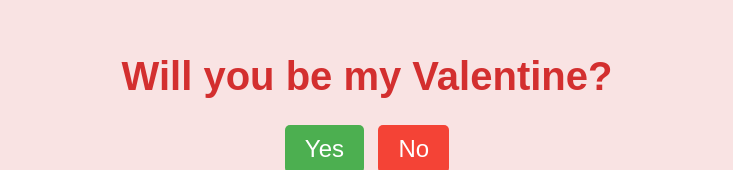
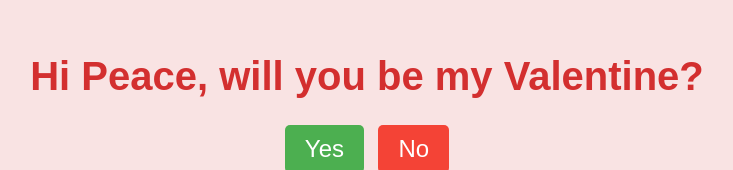
Before and after one commit to Vanlexkolus/Val, a plain HTML site: page index.html in a window 1280 px wide. Shown: the part 138-308 px from the top of the page, without its empty margins (273-1006 px from the left). Drawn offline with Linux system fonts and the light colour scheme.

Commit message:
added her name

```diff
--- a/index.html
+++ b/index.html
@@ -8,7 +8,7 @@
 </head>
 <body>
     <div class="container">
-        <h1>Will you be my Valentine?</h1>
+        <h1>Hi Peace, will you be my Valentine?</h1>
         <div class="buttons">
             <button class="yes-button" onclick="handleYesClick()">Yes</button>
             <button class="no-button" onclick="handleNoClick()">No</button>
```
